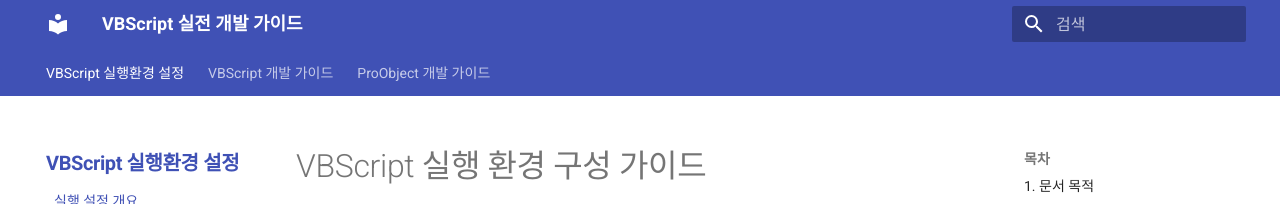
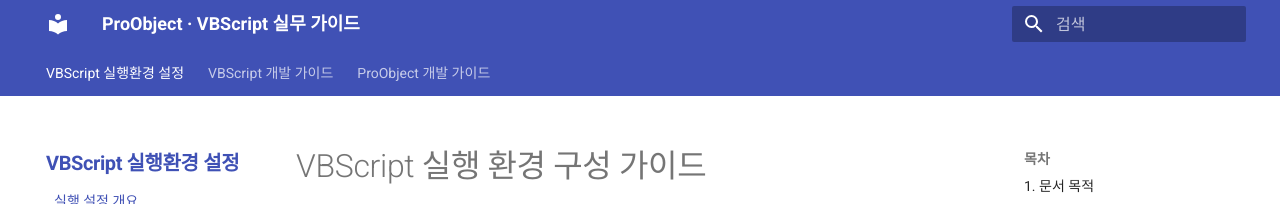
Before and after one commit to Team-Microserver/vbscript-doc, an MkDocs documentation site: the page built from docs/01_env/vbscript_execution_environment.md, in a window 1280 px wide. Shown: the top 204 px of the page. Built offline with MkDocs 1.6.1 and Material for MkDocs 9.7.7, drawn with Linux system fonts in a browser that asks for light colours; some of the changed lines change nothing that is shown.

```diff
--- a/mkdocs.yml
+++ b/mkdocs.yml
@@ -1,5 +1,5 @@
-site_name: VBScript 실전 개발 가이드
-site_description: 금융 SI 화면개발과 레거시 시스템 유지보수를 위한 VBScript 학습 가이드
+site_name: ProObject · VBScript 실무 가이드
+site_description: VBScript·알파로스튜디오 화면 개발과 ProObject 서버 개발을 위한 프로젝트 실전 가이드
 site_author: Team VBScript Study
 docs_dir: docs
 
```
